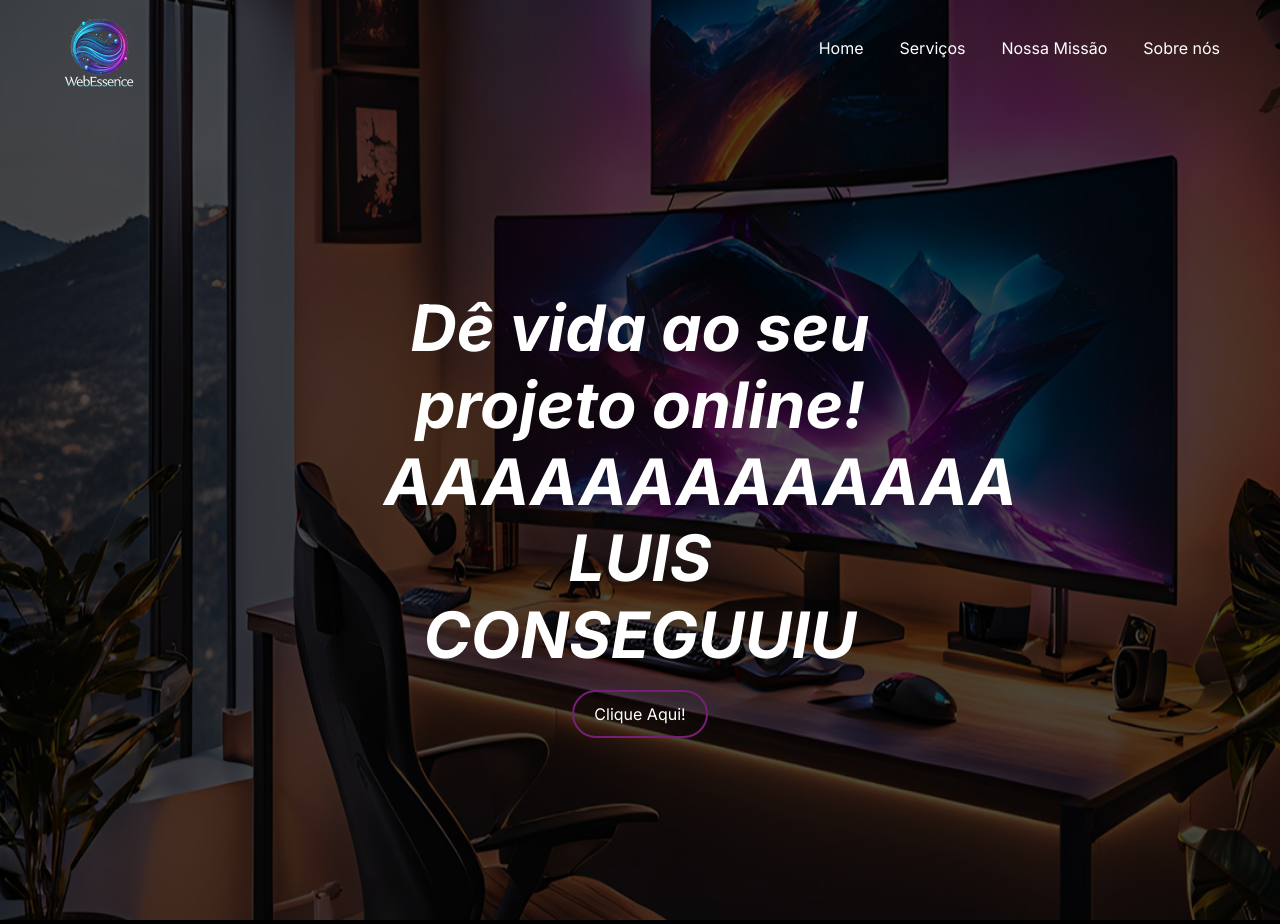
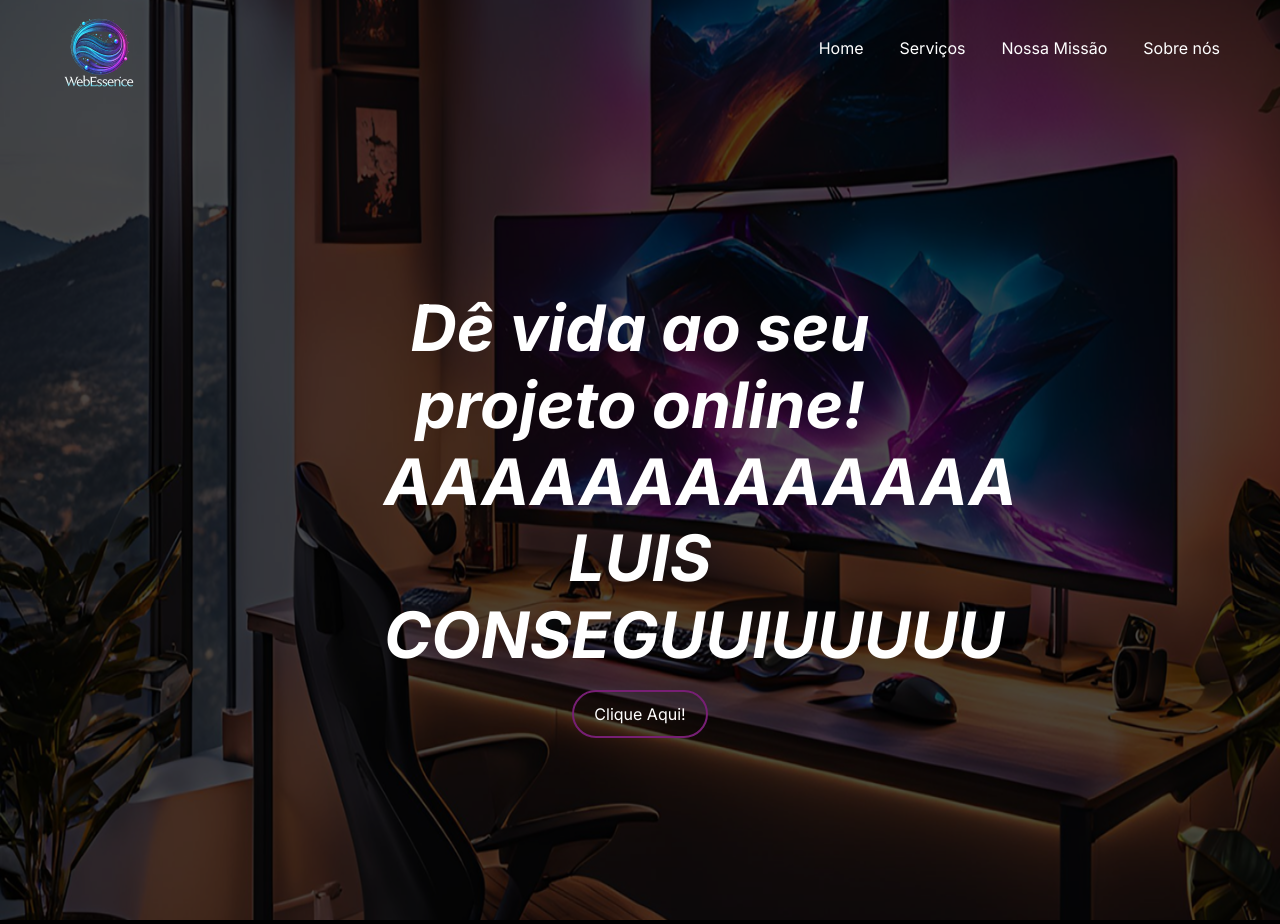
Before and after one commit to LFelipeNM/ec2aws, a Django app: page / in a window 1280 px wide. Shown: the top 924 px of the page. Run offline with Django 5.2, Linux system fonts and the light colour scheme.

Commit message:
NEW VCVv

```diff
--- a/core/templates/home.html
+++ b/core/templates/home.html
@@ -68,7 +68,7 @@
         <img src="{% static 'img/imagem 1.png' %}">
         <img src="{% static 'img/principal.png' %}" class='principalpc'>
         <div class="conteudo">
-            <h1>Dê vida ao seu projeto online! AAAAAAAAAAAAA LUIS CONSEGUUIU</h1>
+            <h1>Dê vida ao seu projeto online! AAAAAAAAAAAAA LUIS CONSEGUUIUUUUU</h1>
             <a href='#cliqueaqui'><button class="btn">Clique Aqui!</button></a>
         </div>
     </div>
```
